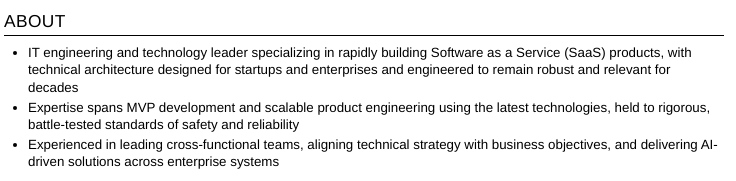
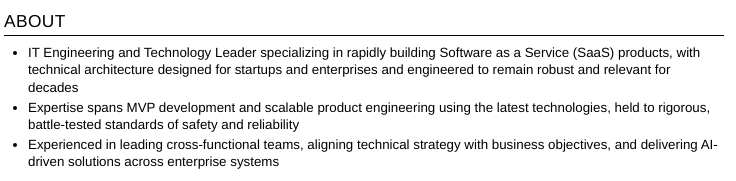
Before and after one commit to kintsugi-programmer/siddhantbali.com, a plain HTML site: page index.html in a window 1280 px wide. Shown: the part 205-386 px from the top of the page, 276-1012 px from the left. Drawn offline with Linux system fonts and the light colour scheme.

Commit message:
About modification

```diff
--- a/index.html
+++ b/index.html
@@ -191,7 +191,7 @@
   <section>
     <h2>About</h2>
     <ul class="items">
-      <li>IT engineering and technology leader specializing in rapidly building Software as a Service (SaaS) products, with technical architecture designed for startups and enterprises and engineered to remain robust and relevant for decades</li>
+      <li>IT Engineering and Technology Leader specializing in rapidly building Software as a Service (SaaS) products, with technical architecture designed for startups and enterprises and engineered to remain robust and relevant for decades</li>
       <li>Expertise spans MVP development and scalable product engineering using the latest technologies, held to rigorous, battle-tested standards of safety and reliability</li>
       <li>Experienced in leading cross-functional teams, aligning technical strategy with business objectives, and delivering AI-driven solutions across enterprise systems</li>
     </ul>
```
